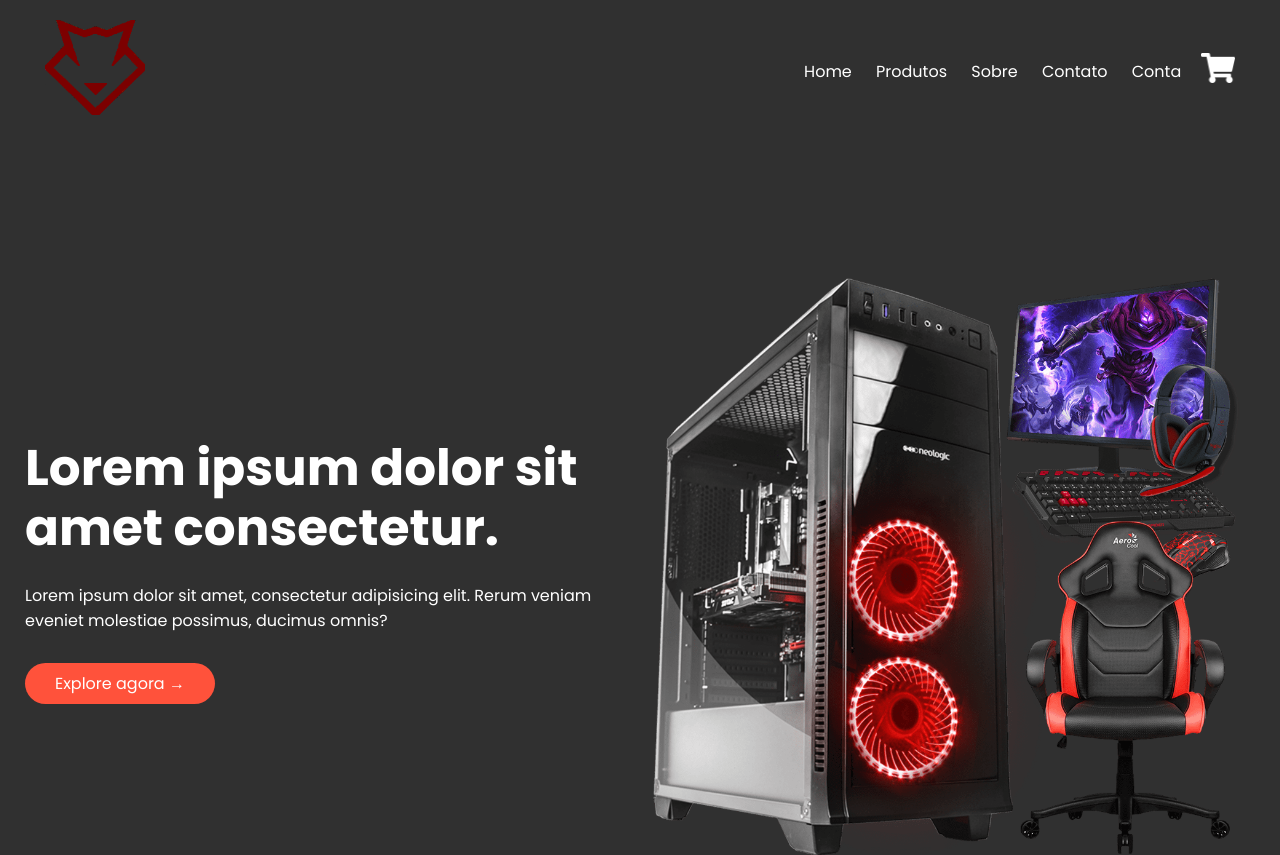
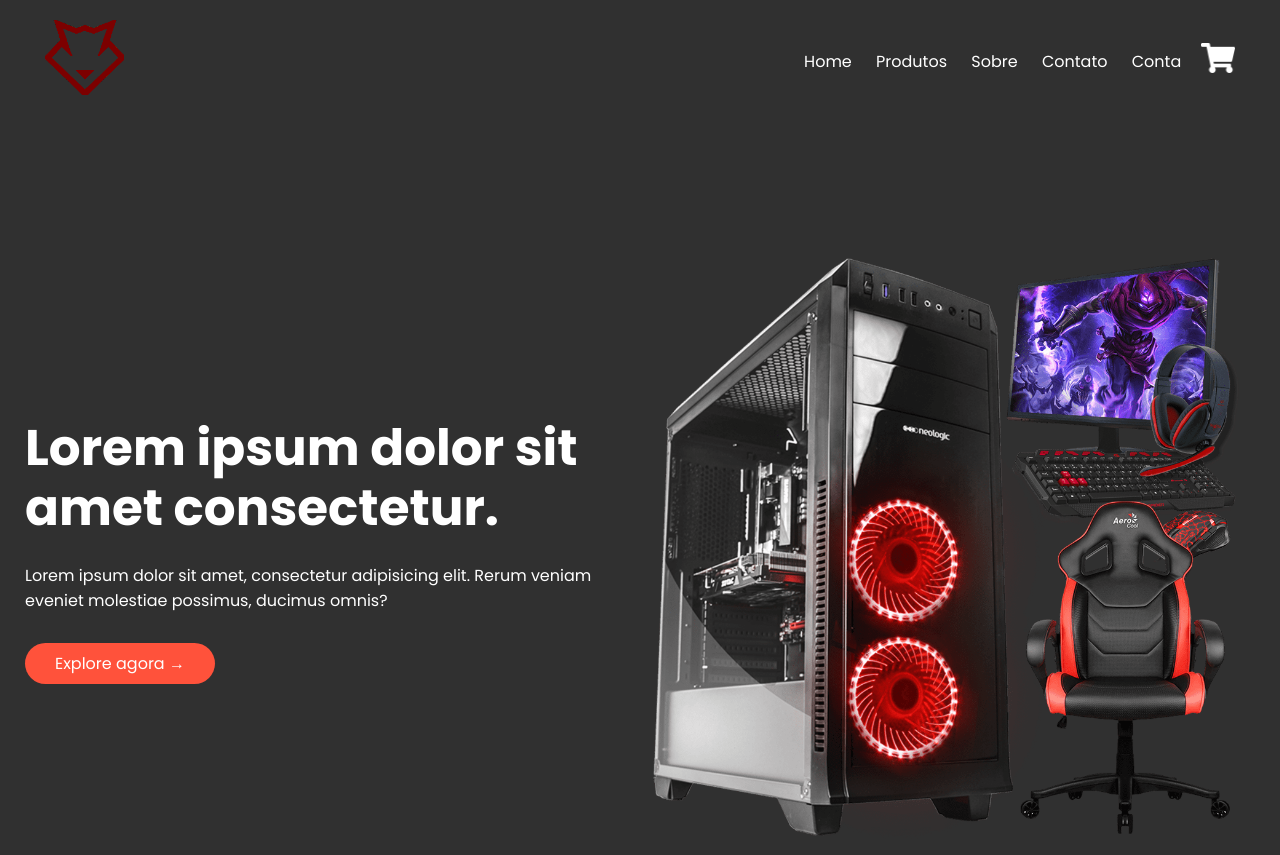
Before and after one commit to leonardofabriziogarcia/DoyStore, a plain HTML site: page projetointegrador/index.html in a window 1280 px wide. Shown: the top 855 px of the page. Drawn offline with Linux system fonts and the light colour scheme.

Commit message:
Add files via upload

```diff
--- a/projetointegrador/index.html
+++ b/projetointegrador/index.html
@@ -19,7 +19,7 @@
         <div class="container">
             <div class="navbar">
                 <div class="logo">
-                    <a href="index.html"><img src="imagens/logo.png" height="95px" class="logo"></a>
+                    <a href="index.html"><img src="imagens/logo.png" height="75px" class="logo"></a>
                 </div>
                 <nav>
                     <ul id="MenuItems">
```
